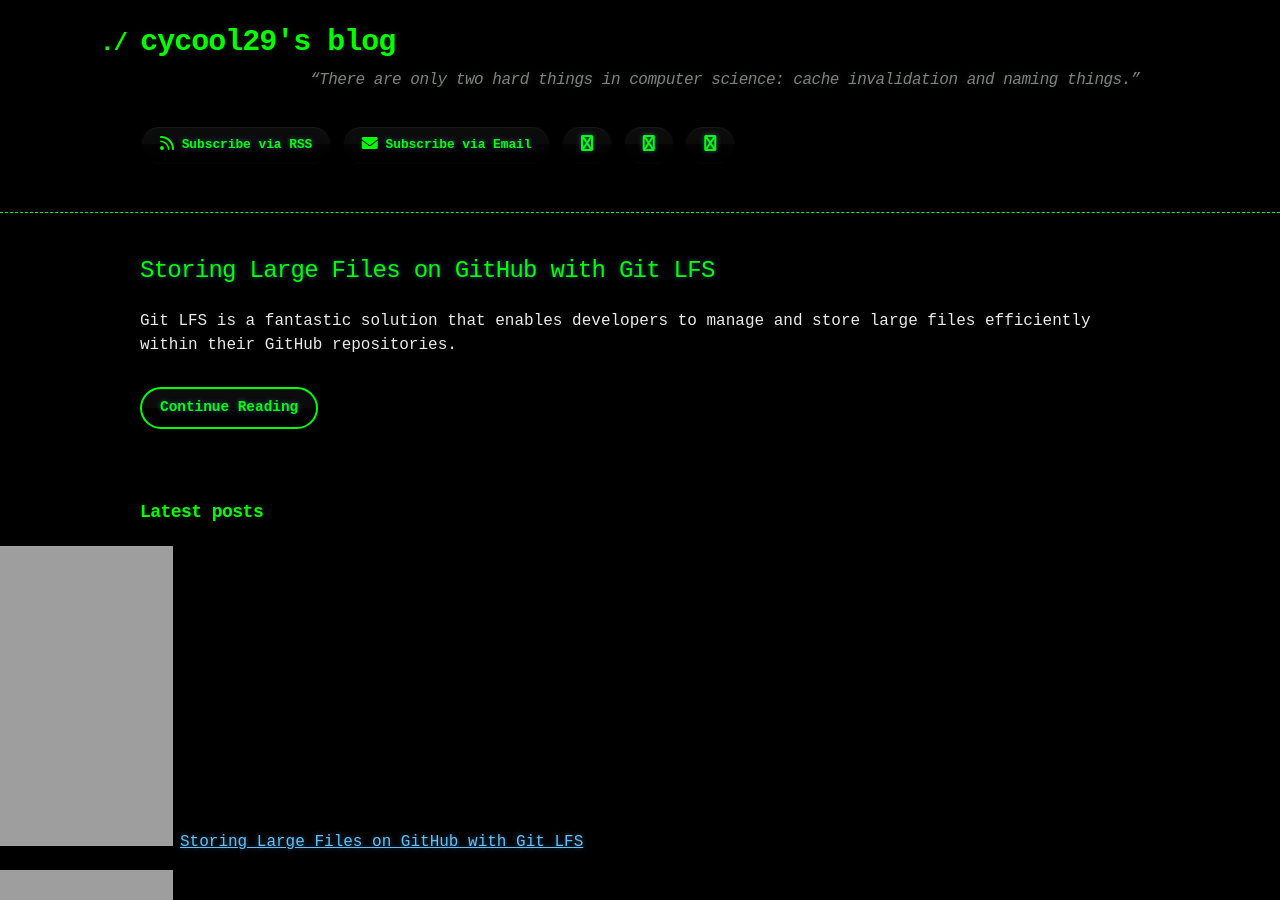
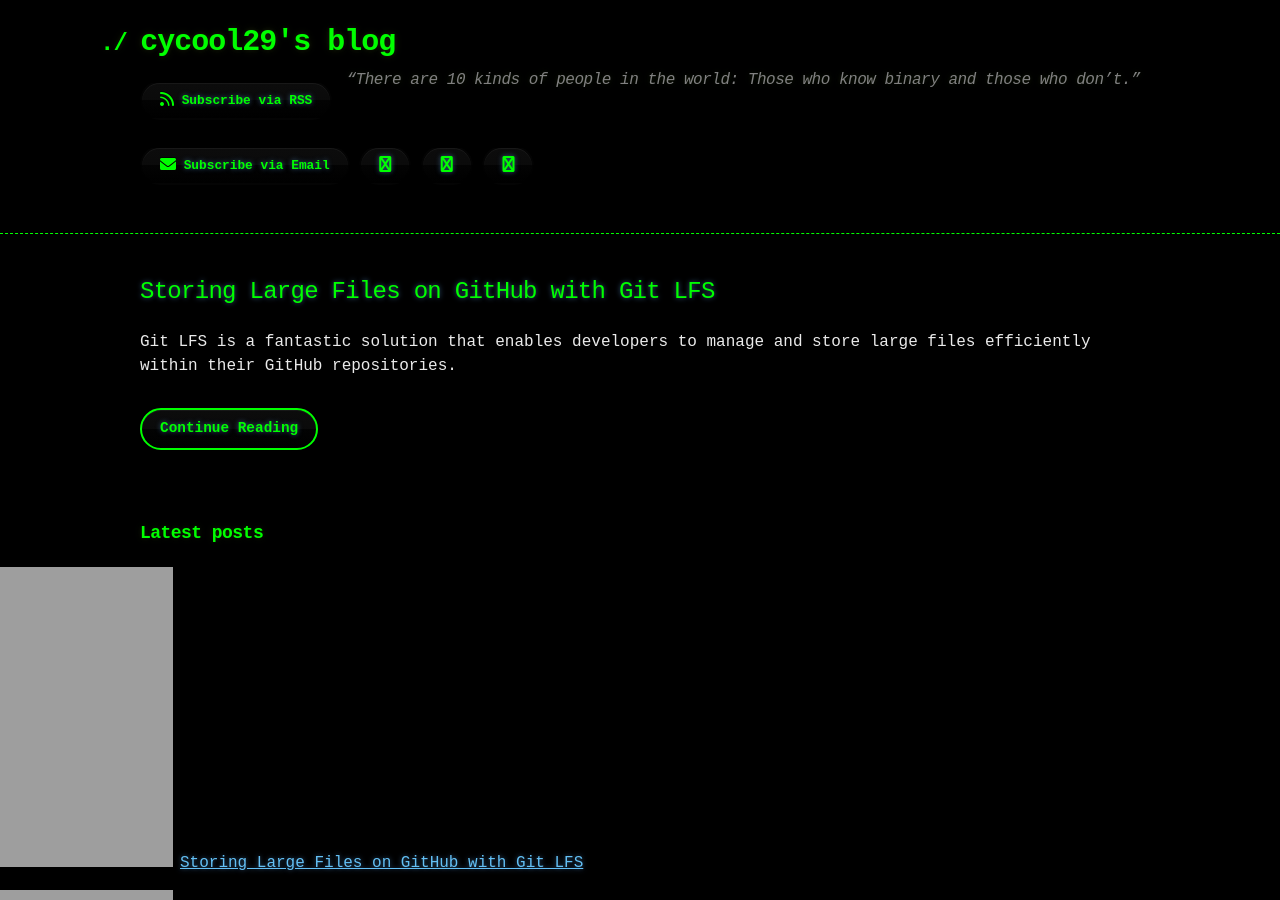
Before and after one commit to cycool29/cycool29.github.io, a Jekyll site: the page built from index.md, in a window 1280 px wide and 900 px high. Built offline with Jekyll 4.4.1, drawn with Linux system fonts in a browser that asks for light colours; a style sheet for code colours, icons or effects is not loaded.

Commit message:
Update quotes

```diff
--- a/_config.yml
+++ b/_config.yml
@@ -1,5 +1,5 @@
 title: cycool29's blog
-description: "“There are only two hard things in computer science: cache invalidation and naming things.” "
+description: "“There are 10 kinds of people in the world: Those who know binary and those who don’t.” "
 bio: A high school student. Intermediate in Python, Git, Bash. Learning JavaScript. He/Him. "
 author: cycool29
 url: https://cycool29.github.io
```
